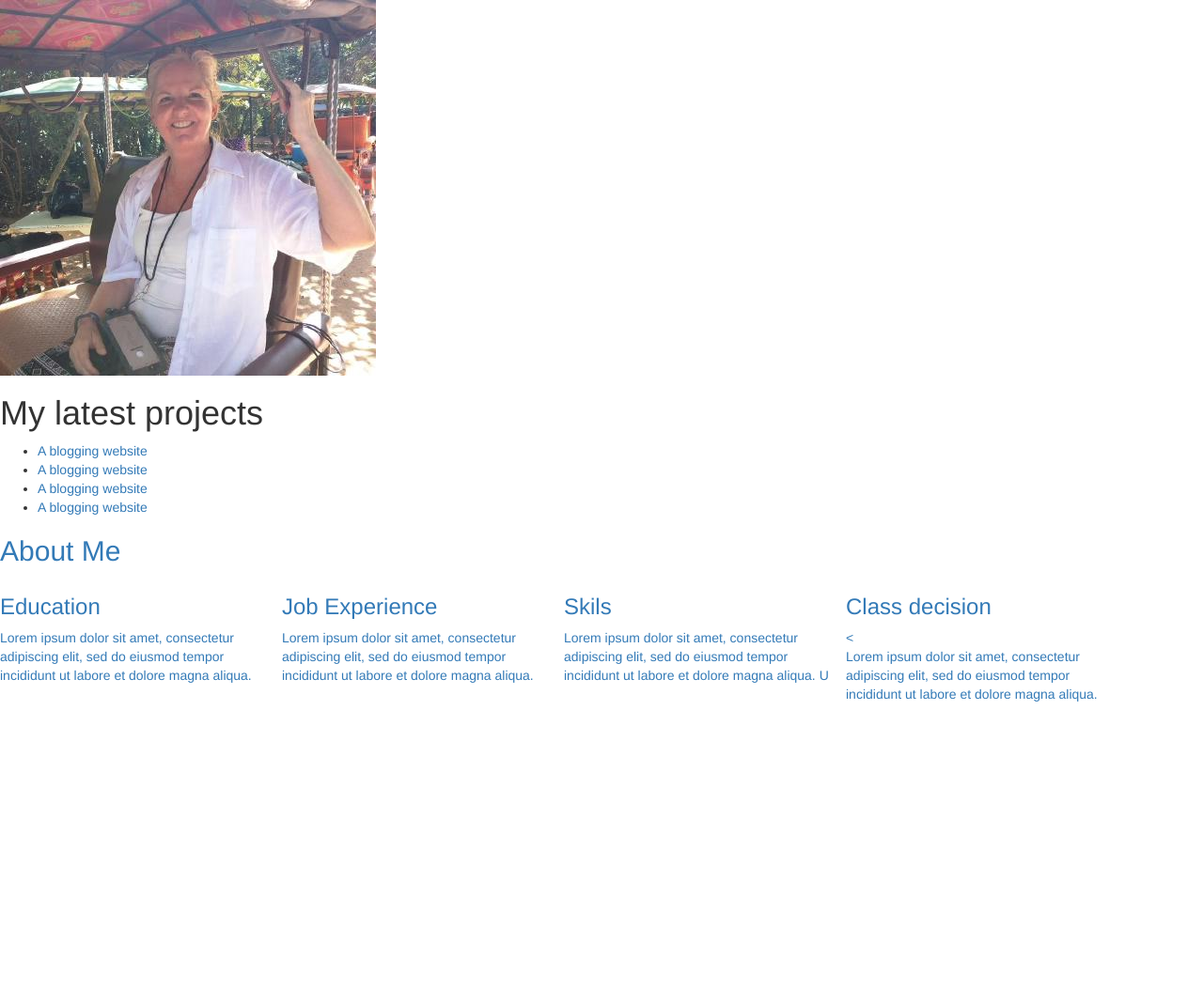
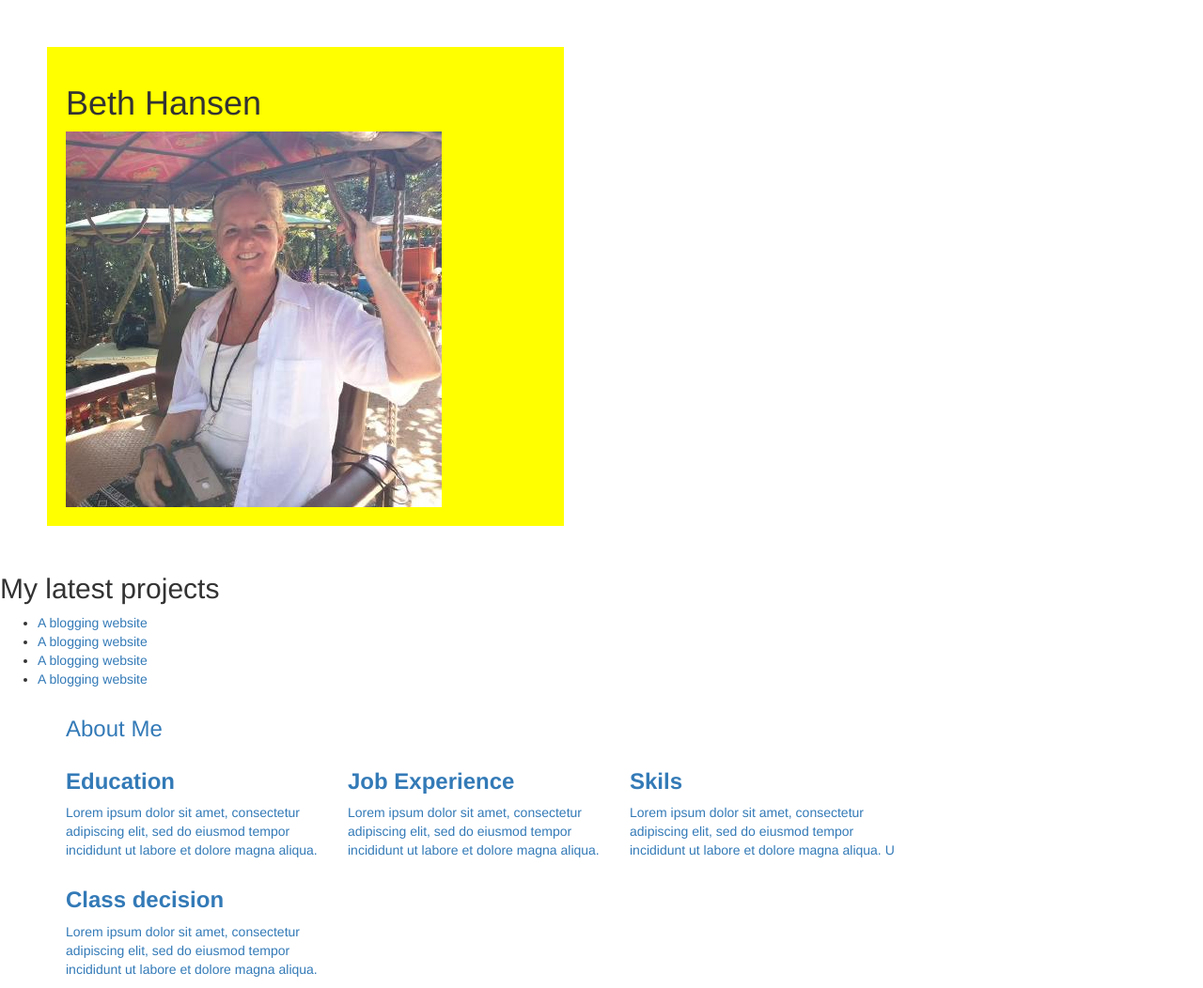
Before and after one commit to bethatmarys/Beth-Hansen-Portfolio, a plain HTML site: page index.html in a window 1280 px wide. Shown: the whole page at 94% size. Before the commit the page ends 800 px from the top, so only its background shows below. Drawn offline with Linux system fonts and the light colour scheme.

Commit message:
add container to about me

```diff
--- a/css/styles.css
+++ b/css/styles.css
@@ -1,4 +1,17 @@
-.columns{
+.columns {
   width: 300px;
   float: left;
 }
+
+.strong {
+  font-weight: bolder;
+  ;
+}
+
+.boxed {
+  width: 550px;
+  padding: 20px;
+  margin: 50px 50px 50px 50px;
+  background-color: yellow;
+  align-content: center;
+}
--- a/index.html
+++ b/index.html
@@ -4,32 +4,37 @@
     <link href="css/bootstrap.css" rel="stylesheet" type="text/css">
     <link href="css/styles.css" rel="stylesheet" type="text/css">
     <title>Beth Hansen</title>
+    <div class=boxed>
+      <h1>Beth Hansen</h1>
+      <img src="img/bethphoto.jpg" alt="A photo of Beth">
+    </div>
   </head>
-    <img src="img/bethphoto.jpg" alt="A photo of Beth">
   <body>
-    <h1>My latest projects</h1>
+    <h2>My latest projects</h2>
     <ul>
       <li><a href=https://github.com/bethatmarys/blogging-page.git>A blogging website </li>
       <li><a href=https://github.com/bethatmarys/cookie-recipe.git>A blogging website </li>
       <li><a href=https://github.com/bethatmarys/pet-webpage.git>A blogging website </li>
       <li><a href=https://github.com/bethatmarys/favorite-things-2.git>A blogging website </li>
     </ul>
-    <h2>About Me</h2>
+    <div class="container">
+    <h3>About Me</h3>
     <div class="columns">
-      <h3>Education</h3>
+      <h3 class="strong">Education</h3>
         <p>Lorem ipsum dolor sit amet, consectetur adipiscing elit, sed do eiusmod tempor incididunt ut labore et dolore magna aliqua. </p>
     </div>
     <div class="columns">
-      <h3>Job Experience</h3>
+      <h3 class="strong">Job Experience</h3>
         <p>Lorem ipsum dolor sit amet, consectetur adipiscing elit, sed do eiusmod tempor incididunt ut labore et dolore magna aliqua. </p>
     </div>
     <div class="columns">
-      <h3>Skils</h3>
+      <h3 class="strong">Skils</h3>
         <p>Lorem ipsum dolor sit amet, consectetur adipiscing elit, sed do eiusmod tempor incididunt ut labore et dolore magna aliqua. U</p>
     </div>
     <div class="columns">
-      <h3>Class decision</h3>
-        <<p>Lorem ipsum dolor sit amet, consectetur adipiscing elit, sed do eiusmod tempor incididunt ut labore et dolore magna aliqua. </p>
+      <h3 class="strong">Class decision</h3>
+        <p>Lorem ipsum dolor sit amet, consectetur adipiscing elit, sed do eiusmod tempor incididunt ut labore et dolore magna aliqua. </p>
+    </div>
     </div>
   </body>
 <html>
```
